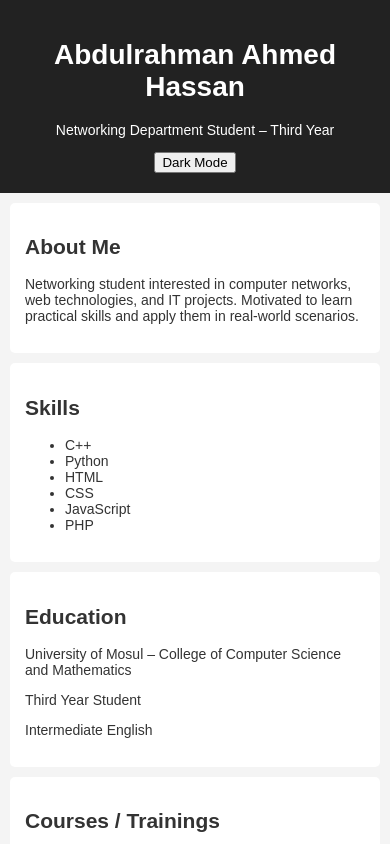
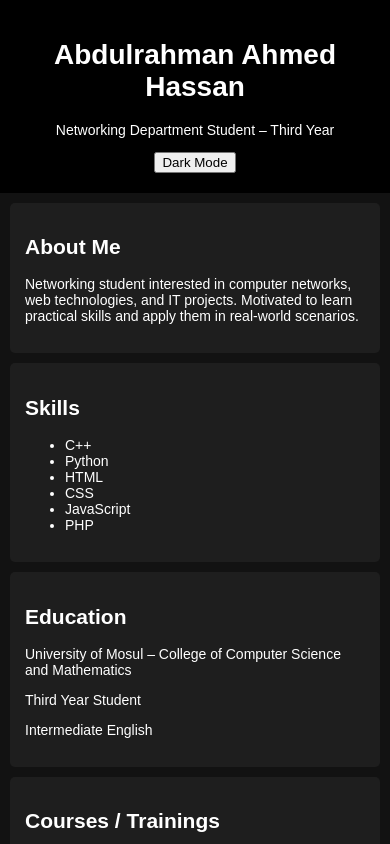
Before and after one commit to zankak48-cmyk/about_me, a plain HTML site: page index.html in a window 390 px wide. Both pictures are taken after a click on the button "Dark Mode". Shown: the top 844 px of the page. Drawn offline with Linux system fonts and the light colour scheme.

Commit message:
Add dark mode

```diff
--- a/style.css
+++ b/style.css
@@ -22,6 +22,24 @@ section {
   body {
     font-size: 14px;
   }
+  body.dark {
+  background-color: #121212;
+  color: #ffffff;
+}
+
+body.dark header {
+  background-color: #000;
+}
+
+body.dark section {
+  background-color: #1e1e1e;
+  color: #ffffff;
+}
+
+body.dark .email-link:hover {
+  color: #ff9900;
+}
+
 
   section {
     margin: 10px;
```
